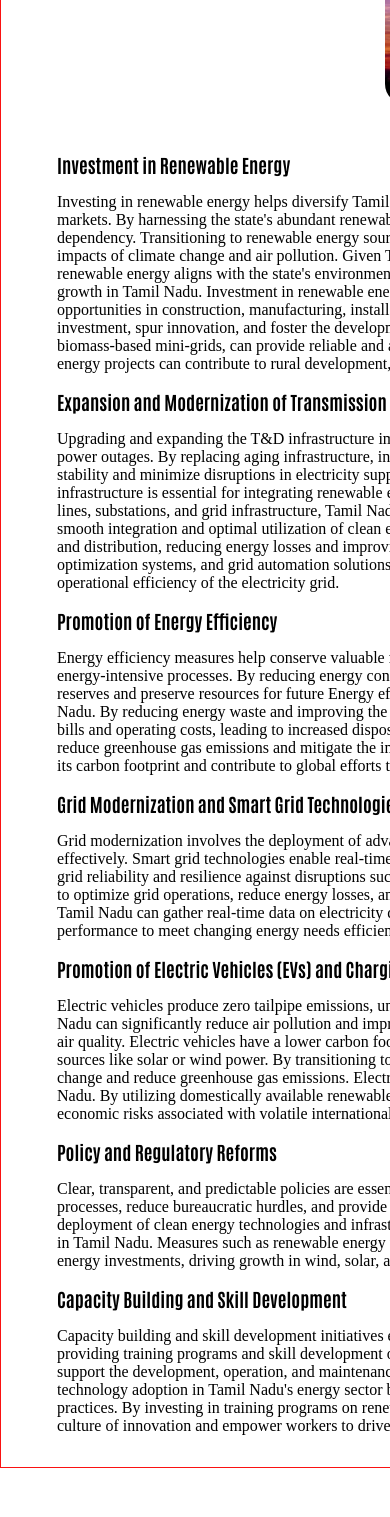
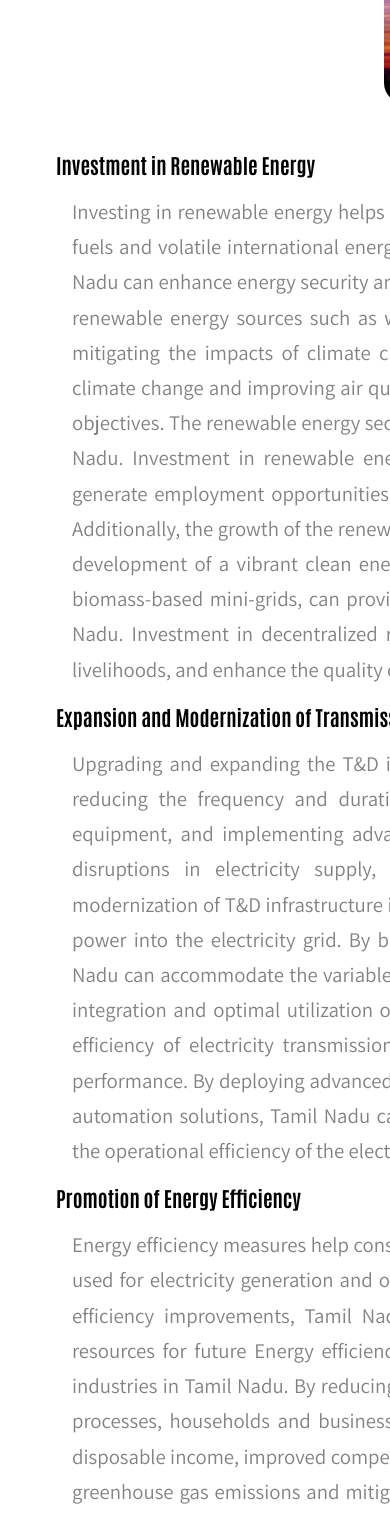
Before and after one commit to dvlpr2003/rural-development-ui, a React (Vite) app: page /Electricity-and-Power in a window 390 px wide. Shown: the part 432-1949 px from the top of the page. Built offline with nearby package versions, Linux system fonts and the light colour scheme; a web font is replaced by a local one.

Commit message:
responsive

```diff
--- a/src/Pages/E&P.jsx
+++ b/src/Pages/E&P.jsx
@@ -24,67 +24,67 @@ function RTElements1(){
             <img src="Home-container-2/electricity.jpeg" style={{width:"20rem",height:"20rem",borderRadius:"20px",marginBottom:"2rem"}}/>
             <div className="page-container-1">
                 <h3>Investment in Renewable Energy</h3>
-                <span>
+                <p>
                 Investing in renewable energy helps diversify Tamil Nadu's energy sources, reducing reliance on imported fossil fuels and volatile international energy markets. By harnessing the state's abundant renewable resources, Tamil Nadu can enhance energy security and mitigate the risks associated with fossil fuel dependency.
                 Transitioning to renewable energy sources such as wind and solar power can significantly reduce greenhouse gas emissions, mitigating the impacts of climate change and air pollution. Given Tamil Nadu's commitment to combatting climate change and improving air quality, investment in renewable energy aligns with the state's environmental objectives.
                 The renewable energy sector has the potential to create jobs and stimulate economic growth in Tamil Nadu. Investment in renewable energy projects, such as solar parks, wind farms, and biomass plants, can generate employment opportunities in construction, manufacturing, installation, operation, and maintenance. Additionally, the growth of the renewable energy industry can attract investment, spur innovation, and foster the development of a vibrant clean energy ecosystem.
                 Renewable energy technologies, such as solar power and biomass-based mini-grids, can provide reliable and affordable electricity access to rural communities in Tamil Nadu. Investment in decentralized renewable energy projects can contribute to rural development, improve livelihoods, and enhance the quality of life for residents in remote areas.
-                </span>
+                </p>
 
             </div>
             <div className="page-container-1">
                 <h3>Expansion and Modernization of Transmission and Distribution Infrastructure</h3>
-                <span>
+                <p>
                 Upgrading and expanding the T&D infrastructure improves the reliability and resilience of the electricity grid, reducing the frequency and duration of power outages. By replacing aging infrastructure, installing new equipment, and implementing advanced technologies, Tamil Nadu can enhance grid stability and minimize disruptions in electricity supply, especially during extreme weather events or natural disasters.
                 The modernization of T&D infrastructure is essential for integrating renewable energy sources such as wind and solar power into the electricity grid. By building new transmission lines, substations, and grid infrastructure, Tamil Nadu can accommodate the variable and intermittent nature of renewable energy generation, ensuring smooth integration and optimal utilization of clean energy resources.
                 Upgrading T&D infrastructure helps improve the efficiency of electricity transmission and distribution, reducing energy losses and improving overall system performance. By deploying advanced technologies such as smart meters, voltage optimization systems, and grid automation solutions, Tamil Nadu can minimize transmission losses, improve voltage regulation, and enhance the operational efficiency of the electricity grid.
 
-                </span>
+                </p>
 
 
             </div>
             <div className="page-container-1">
                 <h3>Promotion of Energy Efficiency</h3>
-                <span>
+                <p>
                 Energy efficiency measures help conserve valuable natural resources such as coal, oil, and natural gas, which are used for electricity generation and other energy-intensive processes. By reducing energy consumption through efficiency improvements, Tamil Nadu can minimize its reliance on finite fossil fuel reserves and preserve resources for future
                 Energy efficiency measures offer significant cost savings for consumers, businesses, and industries in Tamil Nadu. By reducing energy waste and improving the efficiency of appliances, equipment, and processes, households and businesses can lower their energy bills and operating costs, leading to increased disposable income, improved competitiveness, and higher profitability.
                 Improving energy efficiency helps reduce greenhouse gas emissions and mitigate the impacts of climate change. By consuming less energy for the same level of output, Tamil Nadu can lower its carbon footprint and contribute to global efforts to combat climate change and achieve sustainability targets.
 
 
-                </span>
+                </p>
 
             </div>
             <div className="page-container-1">
                 <h3>Grid Modernization and Smart Grid Technologies</h3>
-                <span>
+                <p>
                 Grid modernization involves the deployment of advanced technologies and digital solutions to monitor, control, and manage the electricity grid more effectively. Smart grid technologies enable real-time monitoring of grid operations, rapid fault detection, and automated response mechanisms, improving grid reliability and resilience against disruptions such as outages, equipment failures, and extreme weather events.
                 Smart grid technologies enable utilities to optimize grid operations, reduce energy losses, and improve overall system efficiency. By deploying sensors, meters, and communication networks, Tamil Nadu can gather real-time data on electricity demand, generation, and distribution, allowing utilities to make informed decisions and optimize grid performance to meet changing energy needs efficiently.
-                </span>
+                </p>
 
             </div>
             <div className="page-container-1">
                 <h3>Promotion of Electric Vehicles (EVs) and Charging Infrastructure</h3>
-                <span>
+                <p>
                 Electric vehicles produce zero tailpipe emissions, unlike conventional vehicles powered by internal combustion engines. By promoting EV adoption, Tamil Nadu can significantly reduce air pollution and improve public health, especially in urban areas where vehicular emissions are a major contributor to poor air quality.
                 Electric vehicles have a lower carbon footprint compared to traditional gasoline or diesel vehicles, especially when powered by clean energy sources like solar or wind power. By transitioning to EVs, Tamil Nadu can reduce its carbon emissions and contribute to global efforts to mitigate climate change and reduce greenhouse gas emissions.
                 Electric vehicles can help reduce dependence on imported fossil fuels, enhancing energy security for Tamil Nadu. By utilizing domestically available renewable energy sources to power EVs, the state can reduce its reliance on imported oil and mitigate the economic risks associated with volatile international energy markets.
-                </span>
+                </p>
 
             </div>
             <div className="page-container-1">
                 <h3>Policy and Regulatory Reforms</h3>
-                <span>
+                <p>
                 Clear, transparent, and predictable policies are essential for attracting investment in Tamil Nadu's energy sector. Policy reforms that streamline regulatory processes, reduce bureaucratic hurdles, and provide investors with certainty and stability can incentivize private sector participation and accelerate the deployment of clean energy technologies and infrastructure.
                 Policy and regulatory reforms play a crucial role in promoting renewable energy development in Tamil Nadu. Measures such as renewable energy targets, feed-in tariffs, and renewable purchase obligations can create market incentives for renewable energy investments, driving growth in wind, solar, and other clean energy technologies.
-                </span>
+                </p>
 
             </div>
             <div className="page-container-1" style={{marginBottom:"2rem"}}>
                 <h3>Capacity Building and Skill Development</h3>
-                <span>
+                <p>
                 Capacity building and skill development initiatives ensure that the energy sector has a competent and qualified workforce to meet industry demands. By providing training programs and skill development opportunities, Tamil Nadu can equip workers with the technical knowledge and expertise needed to support the development, operation, and maintenance of energy infrastructure and technologies.
                 Capacity building initiatives foster innovation and technology adoption in Tamil Nadu's energy sector by providing workers with the skills and knowledge needed to leverage new technologies and best practices. By investing in training programs on renewable energy, energy efficiency, grid modernization, and smart grid technologies, the state can foster a culture of innovation and empower workers to drive positive change in the energy sector.
-                </span>
+                </p>
 
             </div>
 
--- a/src/Pages/pages.css
+++ b/src/Pages/pages.css
@@ -58,10 +58,15 @@ a:active{
         display: none;
     }
     .pages-element-1{
-        border: 1px solid rgb(250, 18, 18);
+    }
+    .page-container-1 h3 {
+        font-size: 1.3rem;
+
     }
     .page-container-1 p {
         font-size: 1.3rem;
+        line-height:2.2rem;
+
     }
 }
 @media (min-width:300px) and (max-width:550px){
@@ -69,9 +74,15 @@ a:active{
         display: none;
     }
     .pages-element-1{
-        border: 1px solid rgb(250, 18, 18);
+    }
+    .page-container-1 h3 {
+        font-size: 1.3rem;
+
     }
     .page-container-1 p {
+
+        line-height:2.2rem;
+
         font-size: 1.3rem;
     }
 }
@@ -80,9 +91,12 @@ a:active{
         display: none;
     }
     .pages-element-1{
-        border: 1px solid rgb(250, 18, 18);
+    }
+    .page-container-1 h3 {
+        font-size: 1.3rem;
     }
     .page-container-1 p {
+        line-height:2.2rem;
         font-size: 1.3rem;
     }
 
```
Also changed, not shown: src/Pages/A&D.jsx (+16 -16 lines), src/Pages/E&D.jsx (+12 -12 lines), src/Pages/W&S.jsx (+12 -12 lines).
